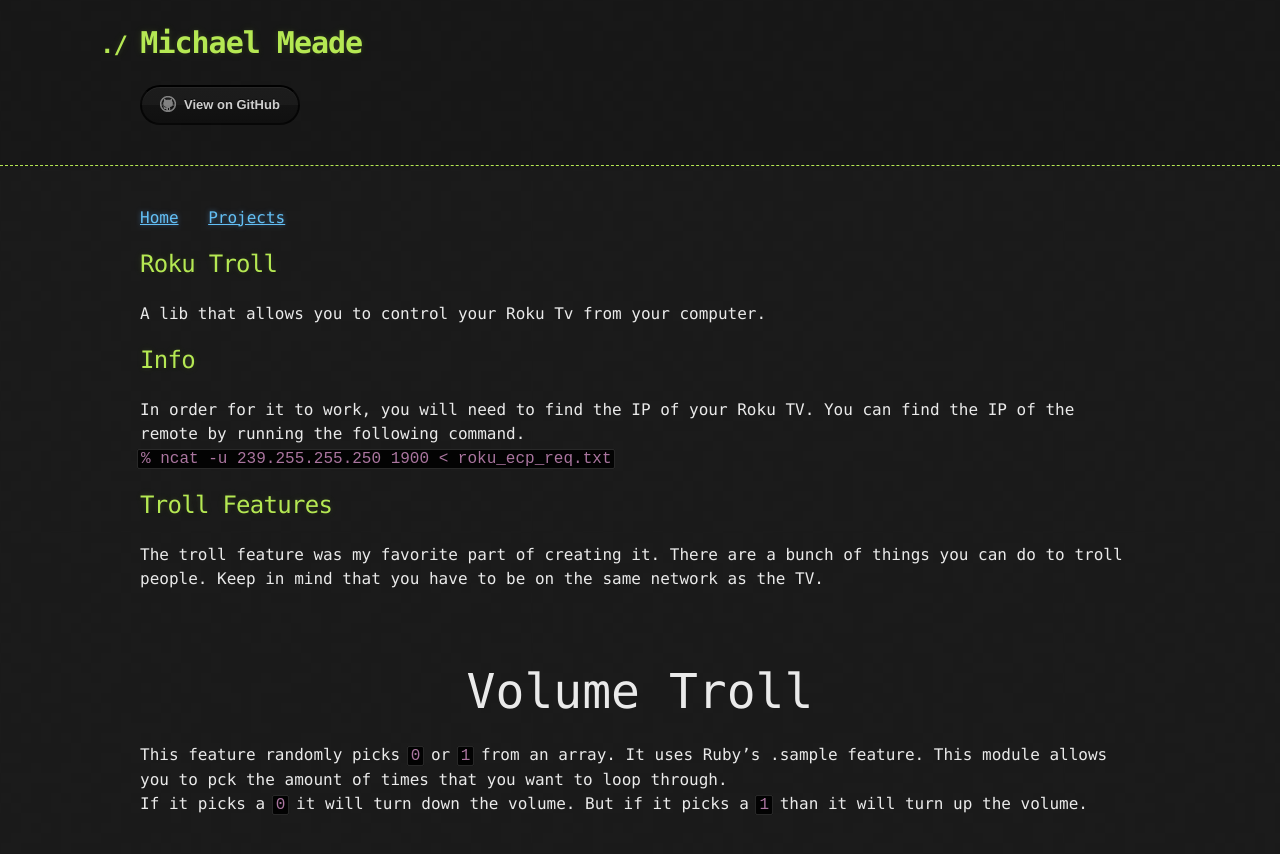
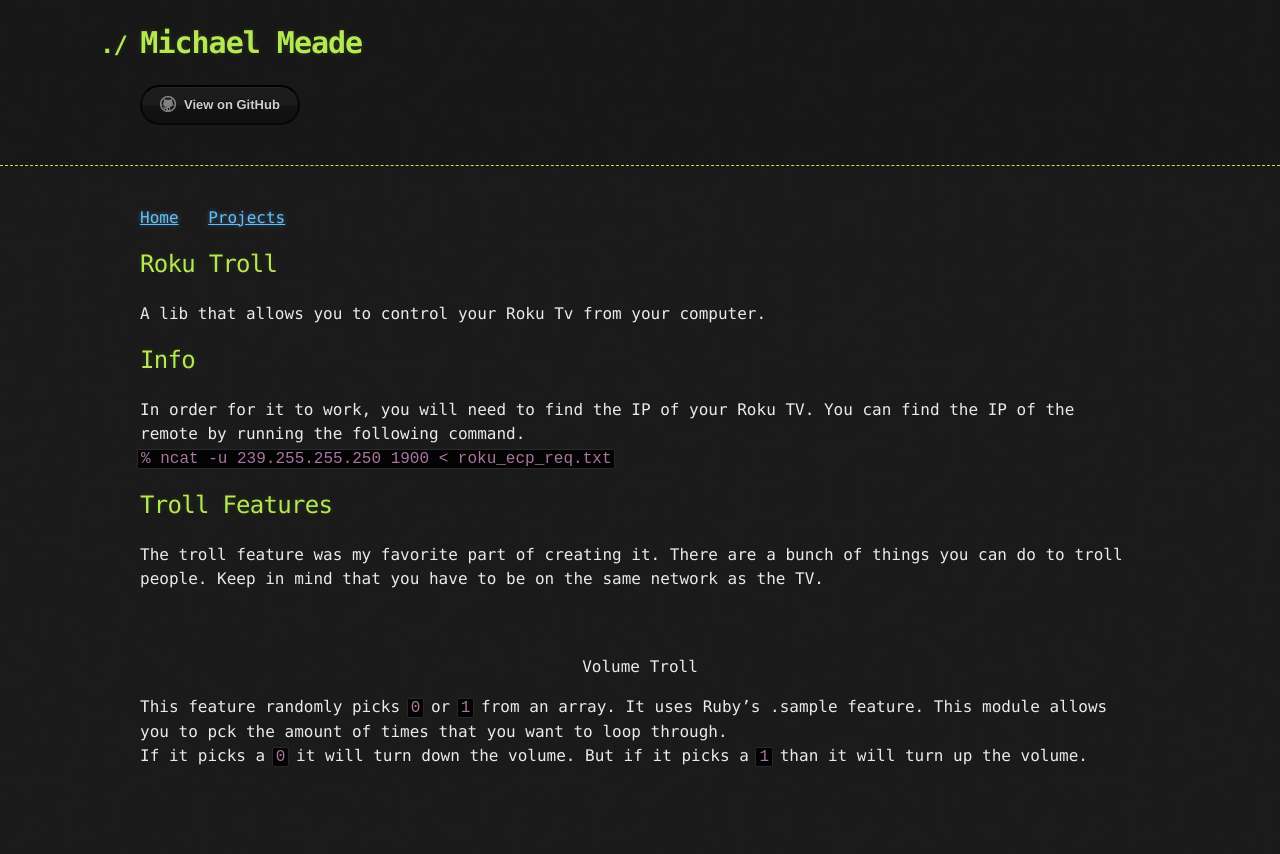
Before and after one commit to Michael-Meade/MinerFind, a Jekyll site: the page built from Projects/RokuTroll.md, in a window 1280 px wide. Shown: the top 854 px of the page. Built offline with Jekyll 4.4.1, drawn with Linux system fonts in a browser that asks for light colours; our own code applies the rules of GitHub Pages for plain Markdown files; the repository's description, which GitHub fills in, is left out.

Commit message:
Update RokuTroll.md

````diff
--- a/Projects/RokuTroll.md
+++ b/Projects/RokuTroll.md
@@ -10,6 +10,6 @@ In order for it to work, you will need to find the IP of your Roku TV. You can f
 ## Troll Features
 The troll feature was my favorite part of creating it. There are a bunch of things you can do to troll people. Keep in mind that you have to be on the same network as the TV.<br><br><br>
 
-<center> <font size=10> Volume Troll </font> </center>
+<center>  Volume Troll </center>
 This feature randomly picks ```0``` or ```1``` from an array. It uses Ruby's .sample feature. This module allows you to pck the amount of times that you want to loop through.<br>
 If it picks a ```0``` it will turn down the volume. But if it picks a ```1``` than it will turn up the volume.
````
